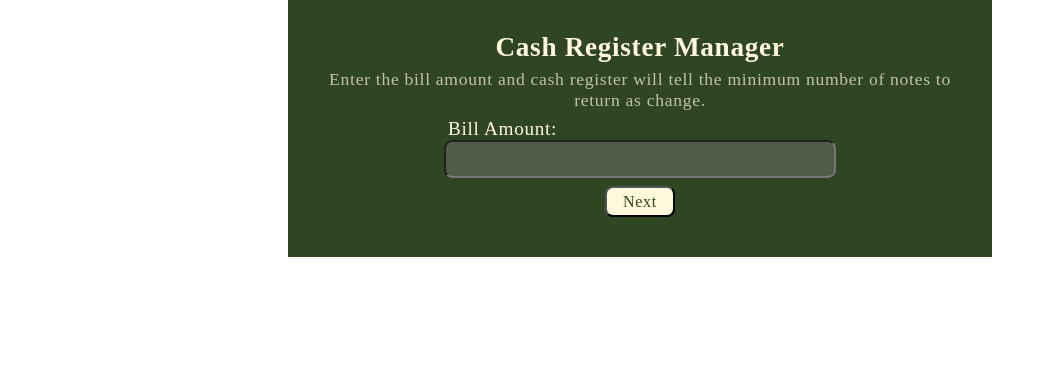
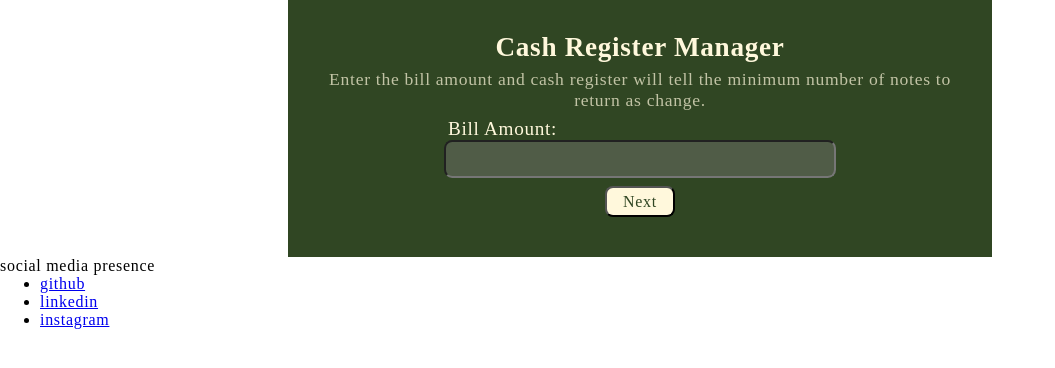
Before and after one commit to anushasunil/cash-register, a plain HTML site: page index.html in a window 1280 px wide. Shown: the whole page, without its empty margins (0-1055 px from the left). Drawn offline with Linux system fonts and the light colour scheme; a web font is replaced by a local one.

Commit message:
feat: footer

```diff
--- a/index.html
+++ b/index.html
@@ -61,6 +61,15 @@
             </div>
         </div>
     </div>
+    <footer class="footer">
+        <div class="footer-header">social media presence </div>
+        <ul class="social-links">
+            <li class="list-item-inline"><a class="link" href="https://github.com/anushasunil">github</a></li>
+            <li class="list-item-inline"><a class="link"
+                    href="https://www.linkedin.com/in/anusha-sunilkumar-064200207/">linkedin</a></li>
+            <li class="list-item-inline"><a class="link" href="https://www.instagram.com/_.anu7/">instagram</a></li>
+        </ul>
+    </footer>
 </body>
 <script src="index.js"></script>
 </html>
```
